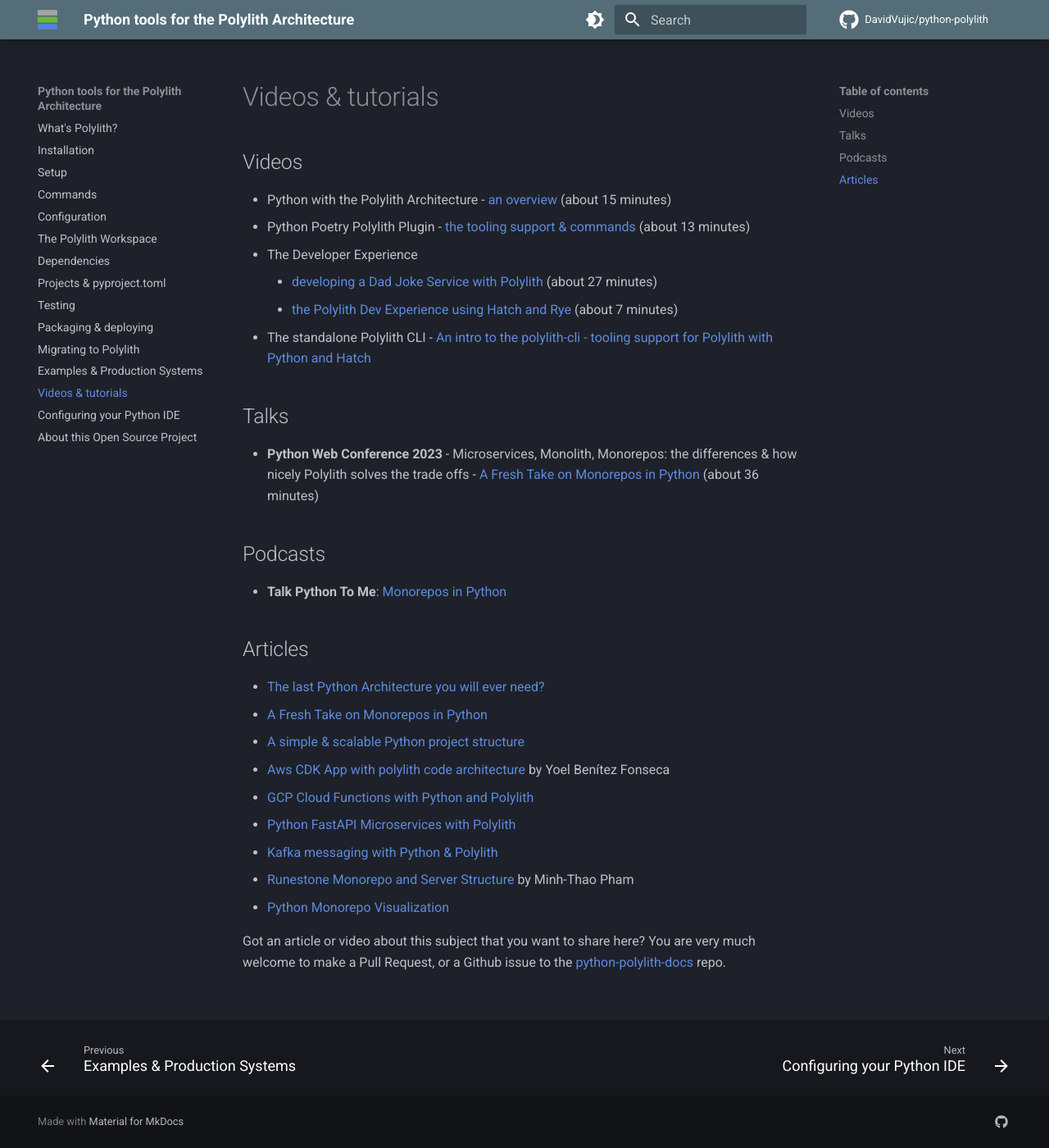
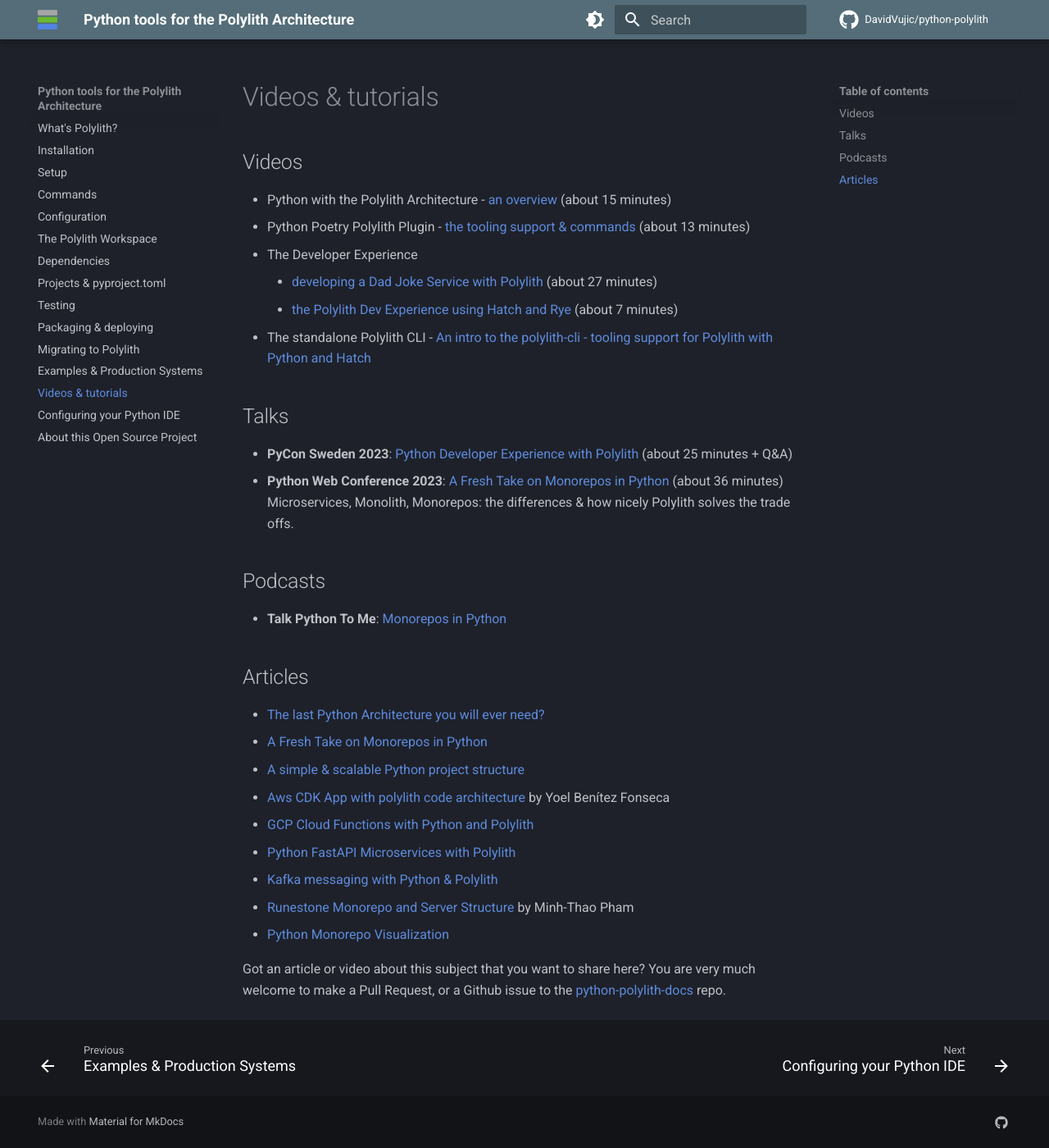
Before and after one commit to DavidVujic/python-polylith-docs, an MkDocs documentation site: the page built from docs/videos.md, in a window 1280 px wide and 1400 px high. Shown: the whole window at 82% size. Built offline with MkDocs 1.6.1 and Material for MkDocs 9.7.7, drawn with Linux system fonts in a browser that asks for light colours; comment, search, counter and statistics services are not loaded.

Commit message:
videos and tutorials: adding PyCon Sweden 2023 talk about Developer Experience with Polylith

```diff
--- a/docs/videos.md
+++ b/docs/videos.md
@@ -9,7 +9,8 @@
 - The standalone Polylith CLI - [An intro to the polylith-cli - tooling support for Polylith with Python and Hatch](https://youtu.be/K__3Uah3by0)
 
 ## Talks
-- __Python Web Conference 2023__ - Microservices, Monolith, Monorepos: the differences & how nicely Polylith solves the trade offs - [A Fresh Take on Monorepos in Python](https://youtu.be/HU61vjZPPfQ) (about 36 minutes)
+- __PyCon Sweden 2023__: [Python Developer Experience with Polylith](https://youtu.be/_BA1yDHdbbs?si=LgV-5Gh_1UCYzNpY) (about 25 minutes + Q&A)
+- __Python Web Conference 2023__: [A Fresh Take on Monorepos in Python](https://youtu.be/HU61vjZPPfQ) (about 36 minutes) Microservices, Monolith, Monorepos: the differences & how nicely Polylith solves the trade offs.
 
 ## Podcasts
 - __Talk Python To Me__: [Monorepos in Python](https://talkpython.fm/episodes/show/399/monorepos-in-python)
```
